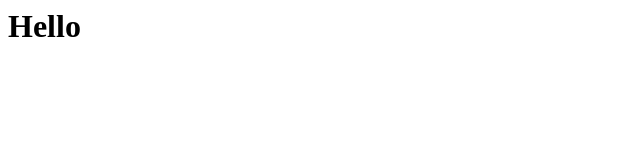
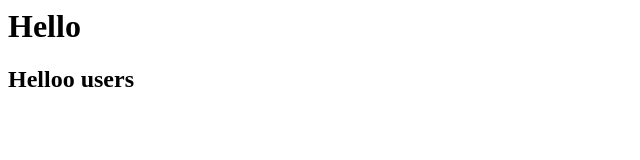
Before and after one commit to Avishek245/my-test1-repo, a plain HTML site: page index.html in a window 1280 px wide. Shown: the whole page, without its empty margins (0-640 px from the left). Drawn offline with Linux system fonts and the light colour scheme.

Commit message:
Update index.html

```diff
--- a/index.html
+++ b/index.html
@@ -1 +1,2 @@
 <h1> Hello </h1>
+<h2>Helloo users</h2>
```
